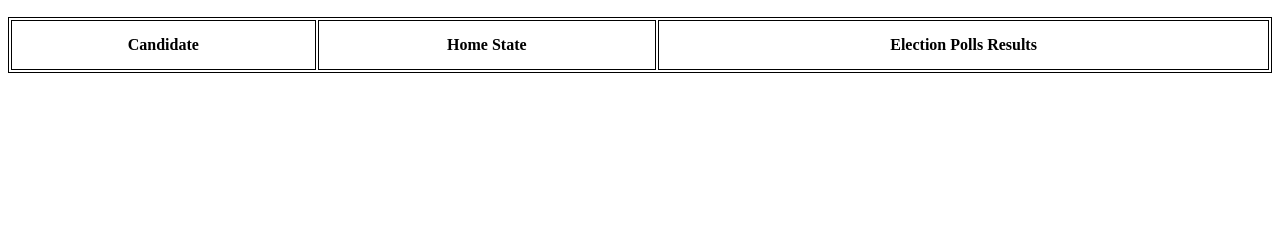
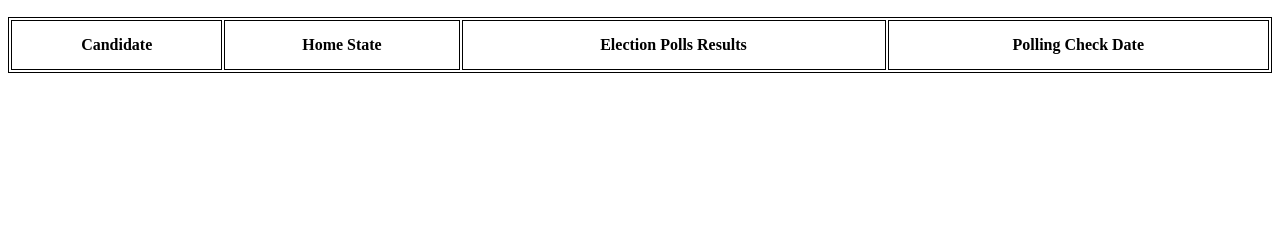
Before and after one commit to ravibhandia/mAD_Politics_Remastered, a Flask app: template webapp/templates/q5.html in a window 1280 px wide. Shown: the part 345-585 px from the top of the page. Run offline with Flask 2, Linux system fonts and the light colour scheme; the template is opened without the code that fills it, so the values that code supplies are empty.

Commit message:
add poll check date for query5 and updated UI

```diff
--- a/webapp/index.py
+++ b/webapp/index.py
@@ -206,13 +206,14 @@ def Query_5():
 
     print(canName)
     # Query
-    query = "SELECT DISTINCT(CONCAT(CANDIDATE.First_name,' ',CANDIDATE.Last_name)) AS Candidate_Name,State.State_name,Polling.Polling_percent\
+    query = "SELECT DISTINCT(CONCAT(CANDIDATE.First_name,' ',CANDIDATE.Last_name)) AS Candidate_Name,\
+    State.State_name,Polling.Polling_percent,Polling.Check_date\
     FROM CANDIDATE,State,Polling\
     WHERE CANDIDATE.State_id = Polling.State_id AND CANDIDATE.Candidate_id = Polling.Candidate_id AND CANDIDATE.State_id = State.State_id"
 
     query += " AND "
     query += "CONCAT(CANDIDATE.First_name,' ',CANDIDATE.Last_name) = '%s' " % canName
-
+    query += "  ORDER BY Check_date"
 
     # Show poll data of only user specified candidate
 
@@ -229,6 +230,7 @@ def Query_5():
         name["Candidate_Name"] = row[0]
         name["State_name"] = row[1]
         name["Polling_percent"] = row[2]
+        name["Check_date"] = row[3]
         candidate_names.append(name)          # Append this dictionary to list
 
     return render_template('q5.html',can_in_home=candidate_names,canName=canName)
--- a/webapp/templates/madPolitics.html
+++ b/webapp/templates/madPolitics.html
@@ -29,7 +29,7 @@
 	<h1> ! mAD Politics - Campaign advertising </h1>
 
 
-	<h2> Please let us know which candidate you want to know more about...</h2>
+	<h2> Welcome to mAD Politics, check to see the information you want to know...</h2>
 
 <!-- Query 1  -->
 
--- a/webapp/templates/q5.html
+++ b/webapp/templates/q5.html
@@ -25,6 +25,7 @@
 			<th>Candidate</th>
 			<th>Home State</th>
 			<th>Election Polls Results</th>
+			<th>Polling Check Date</th>
 
 		<!-- # Iterate through list and display values of a speific key -->
 		</tr>
@@ -33,6 +34,7 @@
 			<td>{{ ui_row.Candidate_Name }}</td>
 			<td>{{ ui_row.State_name }}</td>
 			<td>{{ ui_row.Polling_percent }}</td>
+			<td>{{ ui_row.Check_date }}</td>
 		</tr>
 
 		<!-- # Loop through each value in a collection -->
```
